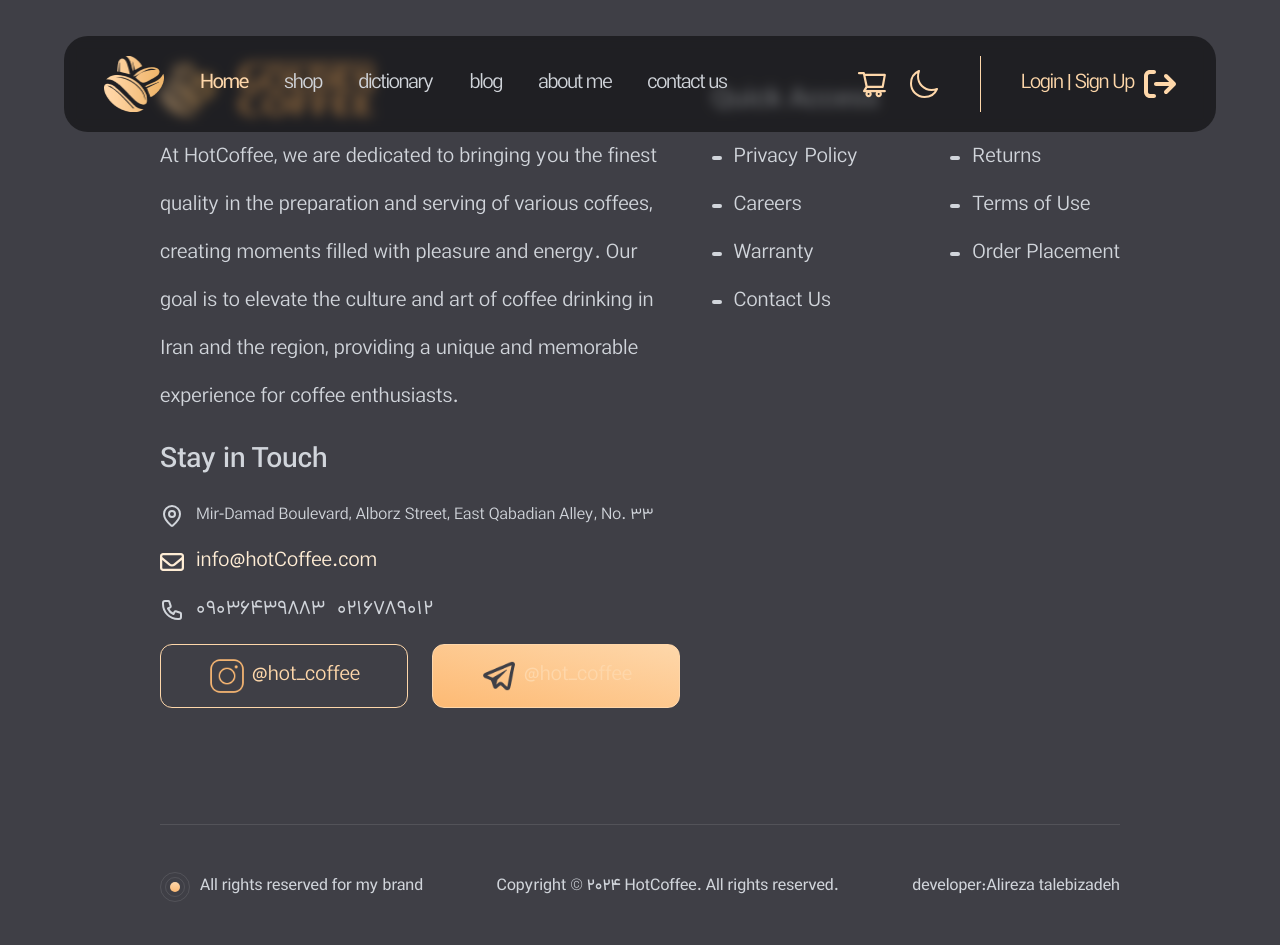
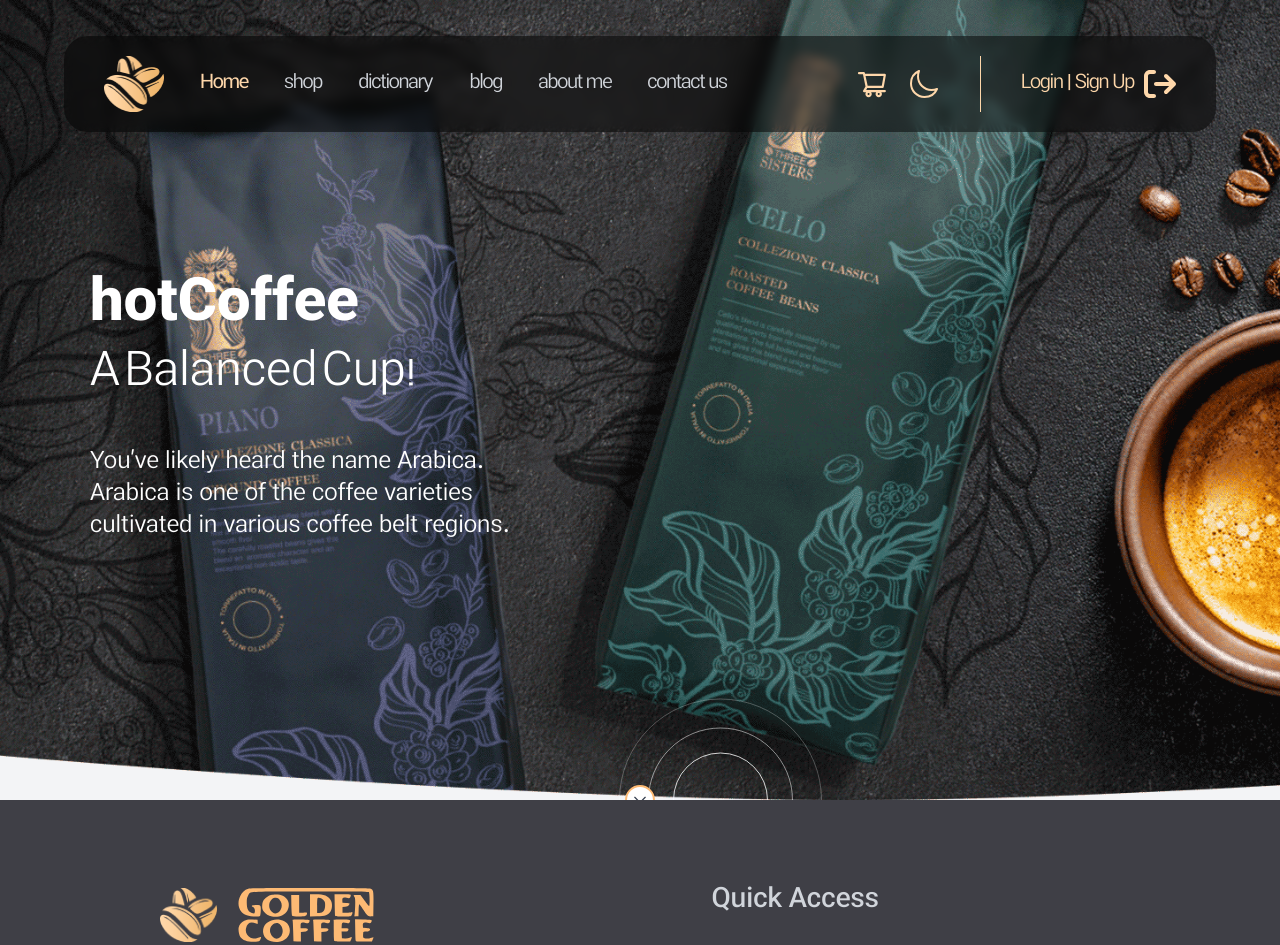
Before and after one commit to alirezatalebizadeh/blog-shopping, a Next.js app: page / in a window 1280 px wide. Shown: the top 945 px of the page. Built offline with nearby package versions, Linux system fonts and the light colour scheme.

Commit message:
create hero section

```diff
--- a/src/app/globals.css
+++ b/src/app/globals.css
@@ -77,16 +77,6 @@
     @apply block w-1 h-1 text-orange-300 absolute right-0 top-0 bottom-0;
     border-radius: 100px;
     margin: auto;
-
-    /* display: block;
-    width: 4px;
-    height: 4px;
-    background-color: #fdba74;
-    position: absolute;
-    right: 0;
-    top: 0;
-    bottom: 0;
-    margin: auto; */
   }
 
   .overlay {
@@ -158,7 +148,7 @@
         rgba(0, 0, 0, 0.6) 33.85%,
         rgba(245, 245, 245, 0.1) 100%
       ),
-      url("../images/categories/category-right.jpg");
+      url("/images/categories/category-right.jpg");
     background-repeat: no-repeat;
     background-size: cover;
   }
@@ -168,7 +158,7 @@
         rgba(0, 0, 0, 0.6) 33.85%,
         rgba(245, 245, 245, 0.1) 100%
       ),
-      url("../images/categories/category-left.jpg");
+      url("/images/categories/category-left.jpg");
     background-repeat: no-repeat;
     background-size: cover;
   }
@@ -200,6 +190,7 @@
   }
 }
 
+
 :root {
   --background: #ffffff;
   --foreground: #171717;
--- a/src/app/page.js
+++ b/src/app/page.js
@@ -1,9 +1,12 @@
 import Footer from "@/components/Footer";
 import Navbar from "@/components/Navbar";
+import Hero from "@/components/Hero";
+
 export default function Home() {
   return (
     <>
       <Navbar />
+      <Hero />
       <Footer />
     </>
   );
--- a/src/components/Footer.jsx
+++ b/src/components/Footer.jsx
@@ -10,7 +10,7 @@
     <>
       <div className="bg-zinc-700 text-gray-300">
         <div className="flex flex-wrap gap-x-[50px] justify-between w-[98%] lg:w-[90%] mx-auto px-4 md:px-[96px] pt-8 md:pt-[62px] pb-[40px] md:pb-[54px]">
-          <div className="">
+          <div className="pt-10 md:pt-[26px]">
             <div className="flex items-center gap-x-5 text-gray-300">
               <Image
                 src="/images/app-logo.png"
@@ -20,12 +20,13 @@
               />
               <Image
                 width={138}
+                alt="logo"
                 height={54}
                 src="/images/svgs/app-logo-type.svg"
                 className="w-[138px] h-[54px] text-white"
               />
             </div>
-            <p className=" text-base/[28px] md:text-xl/[48px] font-Dana w-[308px] md:w-[500px] mt-6 md:mt-[18px]">
+            <p className="text-base/[28px] md:text-xl/[48px] font-Dana w-[308px] md:w-[500px] mt-6 md:mt-[18px]">
               At HotCoffee, we are dedicated to bringing you the finest quality
               in the preparation and serving of various coffees, creating
               moments filled with pleasure and energy. Our goal is to elevate
@@ -141,7 +142,7 @@
               </p>
               <div className="flex items-end gap-x-[6px] md:gap-x-6">
                 <Link
-                  href="#"
+                  href="https://instagram.com/hot_coffee"
                   className="flex-center gap-x-[6px] rounded-xl py-3 px-[14px] border border-orange-200 w-[176px] md:w-[248px]"
                 >
                   <Image
@@ -152,17 +153,16 @@
                     height={26}
                   />
                   <span>
-                    <Link
-                      href="https://instagram.com/hot_coffee"
+                    <span
                       dir="ltr"
                       className="text-base/[22px] md:text-xl font-Dana text-orange-200"
                     >
                       @hot_coffee
-                    </Link>
+                    </span>
                   </span>
                 </Link>
                 <Link
-                  href="#"
+                  href="https://t.me/hot_coffee"
                   className="flex-center gap-x-[6px] rounded-xl border border-orange-200 py-3 px-[14px] bg-gradient-to-tr from-orange-300 to-orange-200 w-[176px] md:w-[248px]"
                 >
                   <Image
@@ -173,13 +173,12 @@
                     height={26}
                   />
                   <span>
-                    <Link
-                      href="https://t.me/hot_coffee"
+                    <span
                       dir="ltr"
-                      className="text-base/[22px] md:text-xl font-Dana text-orange-200"
+                      className="text-base/[22px] md:text-xl font-Dana text-black/75"
                     >
                       @hot_coffee
-                    </Link>
+                    </span>
                   </span>
                 </Link>
               </div>
--- /dev/null
+++ b/src/components/Hero.jsx
@@ -0,0 +1,38 @@
+import React from "react";
+import { GoChevronDown } from "react-icons/go";
+
+export default function Hero() {
+  return (
+    <>
+      <section className="overflow-hidden relative h-[200px] xs:h-auto xs:aspect-[2/1] md:aspect-auto bg-home-mobile md:bg-home-desktop bg-cover bg-no-repeat bg-[item-top]">
+        <div className="container relative overflow-y-hidden h-[100%] md:min-h-screen flex items-center justify-start md:ml-20">
+          <div className="text-white mt-[15px]">
+            <h2 className="font-MorabbaBold text-2xl/[20px] leading-8 md:text-6xl mb-0.5 md:mb-2 md:leading-[62px]">
+              hotCoffee
+            </h2>
+            <span className="font-MorabbaLight text-xl leading-8 mb-3 md:text-5xl md:mb-[66px] md:leading-[64px]">
+              A Balanced Cup!
+            </span>
+            <span className="block w-[100px] h-px md:h-0.5 my-2 md:my-5 text-orange-300"></span>
+            <p className="max-w-[201px] text-sm/[20px] md:max-w-[460px] md:text-2xl font-Dana">
+              You’ve likely heard the name Arabica. Arabica is one of the coffee
+              varieties cultivated in various coffee belt regions.
+            </p>
+          </div>
+          <div className="circle circle-main circle-lg">
+            <div className="circle circle_md">
+              <div className="circle circle_sm"></div>
+            </div>
+          </div>
+        </div>
+        <svg className="w-[100px] h-11 absolute left-0 right-0 bottom-2 mx-auto translate-y-1/2 hidden md:inline-block text-gray-100 dark:text-zinc-800">
+          <use href="#curve"></use>
+        </svg>
+
+        <div className="hidden md:flex items-center justify-center bg-white w-[30px] h-[30px] absolute left-0 right-0 bottom-0 mx-auto translate-y-1/2 dark:text-white border-2 border-orange-300 rounded-full">
+          <GoChevronDown className="w-5 h-5 text-gray-700 dark:text-white" />
+        </div>
+      </section>
+    </>
+  );
+}
--- a/src/components/Navbar.jsx
+++ b/src/components/Navbar.jsx
@@ -4,7 +4,7 @@
 import Image from "next/image";
 import { FiPhoneCall } from "react-icons/fi";
 import { AiOutlineShoppingCart } from "react-icons/ai";
-import { FaArrowRightFromBracket } from "react-icons/fa6";
+import { FaArrowRightFromBracket, FaChevronDown } from "react-icons/fa6";
 import {
   IoChatboxEllipsesOutline,
   IoDocumentTextOutline,
@@ -82,12 +82,10 @@
                     <HiOutlineShoppingBag className="w-5 h-5" />
                     Shop
                   </a>
-                  <svg
+                  <FaChevronDown
                     onClick={() => setIsSubmenuOpen(!isSubmenuOpen)}
                     className="w-5 h-5 cursor-pointer"
-                  >
-                    <use href="#chevron-down"></use>
-                  </svg>
+                  />
                 </div>
 
                 {/* Submenu */}
--- a/tailwind.config.js
+++ b/tailwind.config.js
@@ -39,8 +39,8 @@
         82: "20.5rem",
       },
       backgroundImage: {
-        "home-desktop": "url('../images/headerBgDesktop.png')",
-        "home-mobile": "url('../images/headerBgMobile.webp')",
+        "home-desktop": "url('/images/headerBgDesktop.png')",
+        "home-mobile": "url('/images/headerBgMobile.webp')",
       },
     },
     screens: {
```
